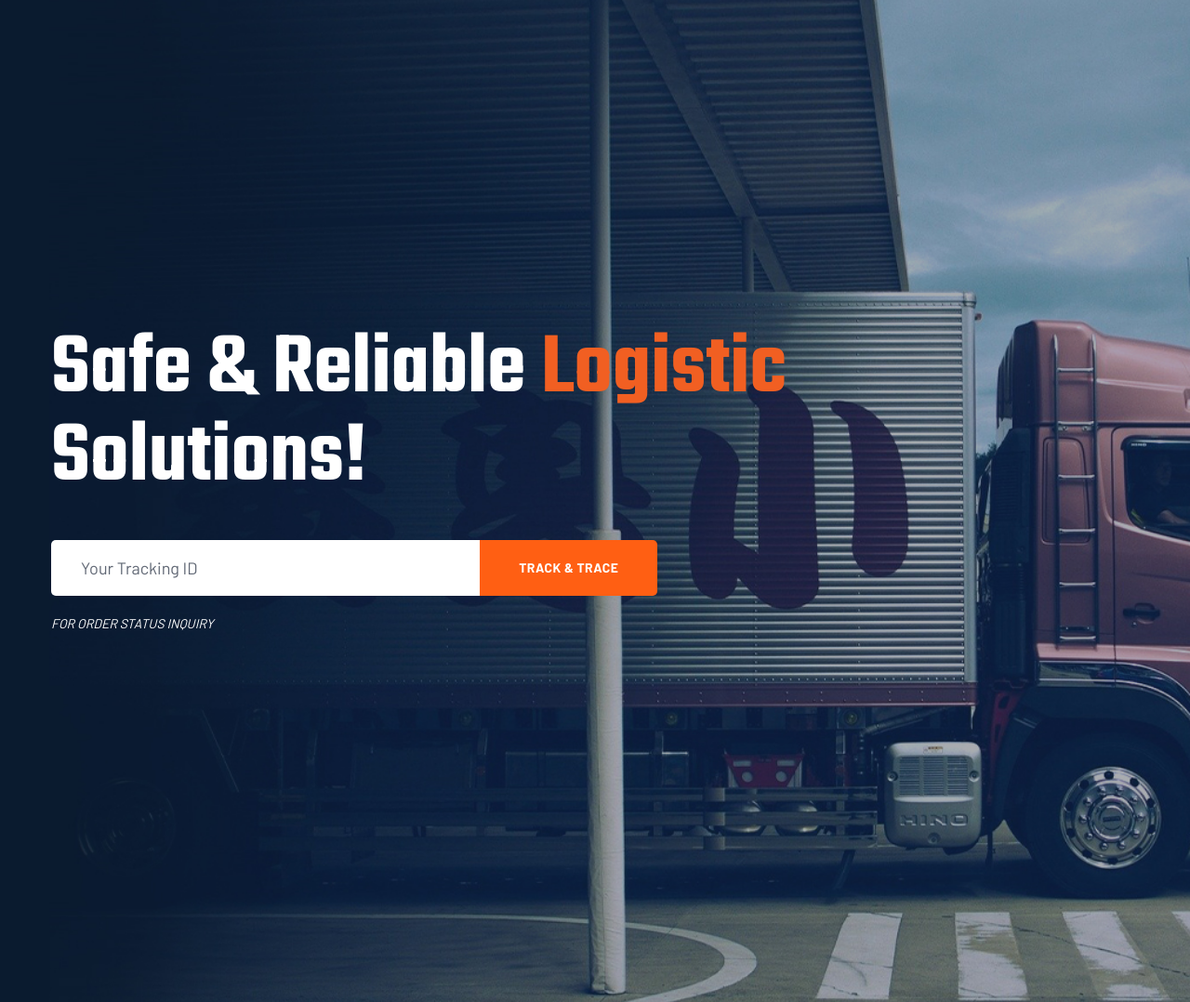
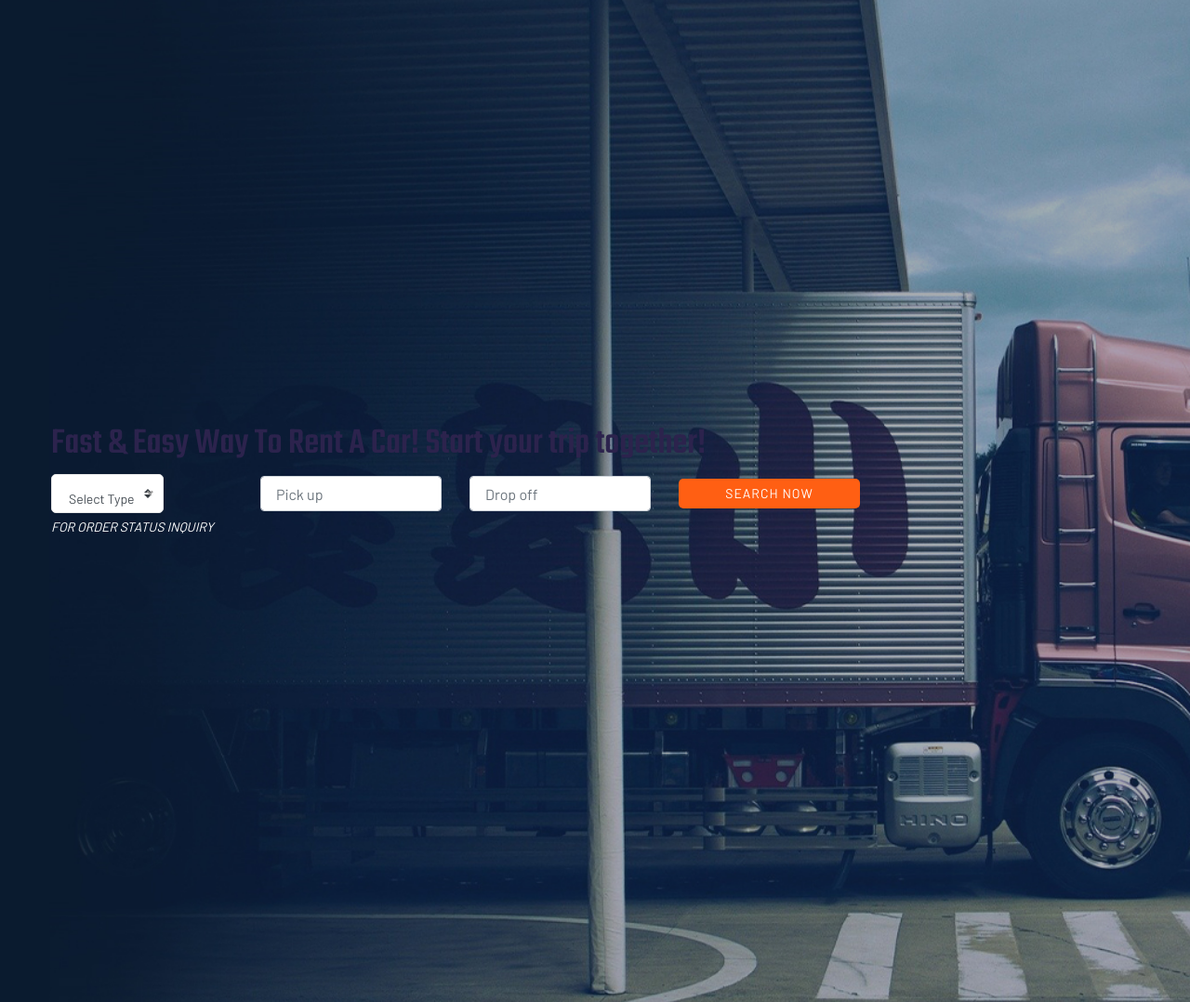
Before and after one commit to MihalCiko/CarRental, a Spring Boot app: page / in a window 1280 px wide. Shown: the part 104-1182 px from the top of the page at 93% size. Run offline with Spring Boot 4, Linux system fonts and the light colour scheme; some libraries are stand-ins or nearby versions.

Commit message:
changes on the templates

```diff
--- a/src/main/resources/templates/index.html
+++ b/src/main/resources/templates/index.html
@@ -87,19 +87,43 @@
                 <div class="container">
                     <div class="row">
                         <div class="col-xl-9 col-lg-9">
-                            <div class="hero__caption">
-                                <h1 >Safe & Reliable <span>Logistic</span> Solutions!</h1>
+                            <div class="track__caption">
+                                <h1 >Fast & Easy Way To Rent A Car!<span> Start your trip together!</span></h1>
                             </div>
-                            <!--Hero form -->
-                            <form action="#" class="search-box">
-                                <div class="input-form">
-                                    <input type="text" placeholder="Your Tracking ID">
+                            <!--Track Form -->
+                            <form class="trip-form">
+
+                                <div class="row align-items-center">
+
+                                    <div class="mb-3 mb-md-0 col-md-3">
+                                        <select name="" id="" class="custom-select form-control">
+                                            <option value="">Select Type</option>
+                                            <option value="">City</option>
+                                            <option value="">Sedan</option>
+                                            <option value="">SUV</option>
+                                            <option value="">Truck</option>
+                                        </select>
+                                    </div>
+                                    <div class="mb-3 mb-md-0 col-md-3">
+                                        <div class="form-control-wrap">
+                                            <input type="text" id="cf-3" placeholder="Pick up" class="form-control datepicker px-3">
+                                            <span class="icon icon-date_range"></span>
+
+                                        </div>
+                                    </div>
+                                    <div class="mb-3 mb-md-0 col-md-3">
+                                        <div class="form-control-wrap">
+                                            <input type="text" id="cf-4" placeholder="Drop off" class="form-control datepicker px-3">
+                                            <span class="icon icon-date_range"></span>
+                                        </div>
+                                    </div>
+                                    <div class="mb-3 mb-md-0 col-md-3">
+                                        <input type="submit" value="Search Now" class="btn btn-primary btn-block py-3">
+                                    </div>
                                 </div>
-                                <div class="search-form">
-                                    <a href="#">Track & Trace</a>
-                                </div>
+
                             </form>
-                            <!-- Hero Pera -->
+                            <!-- Track Form End -->
                             <div class="hero-pera">
                                 <p>For order status inquiry</p>
                             </div>
```
